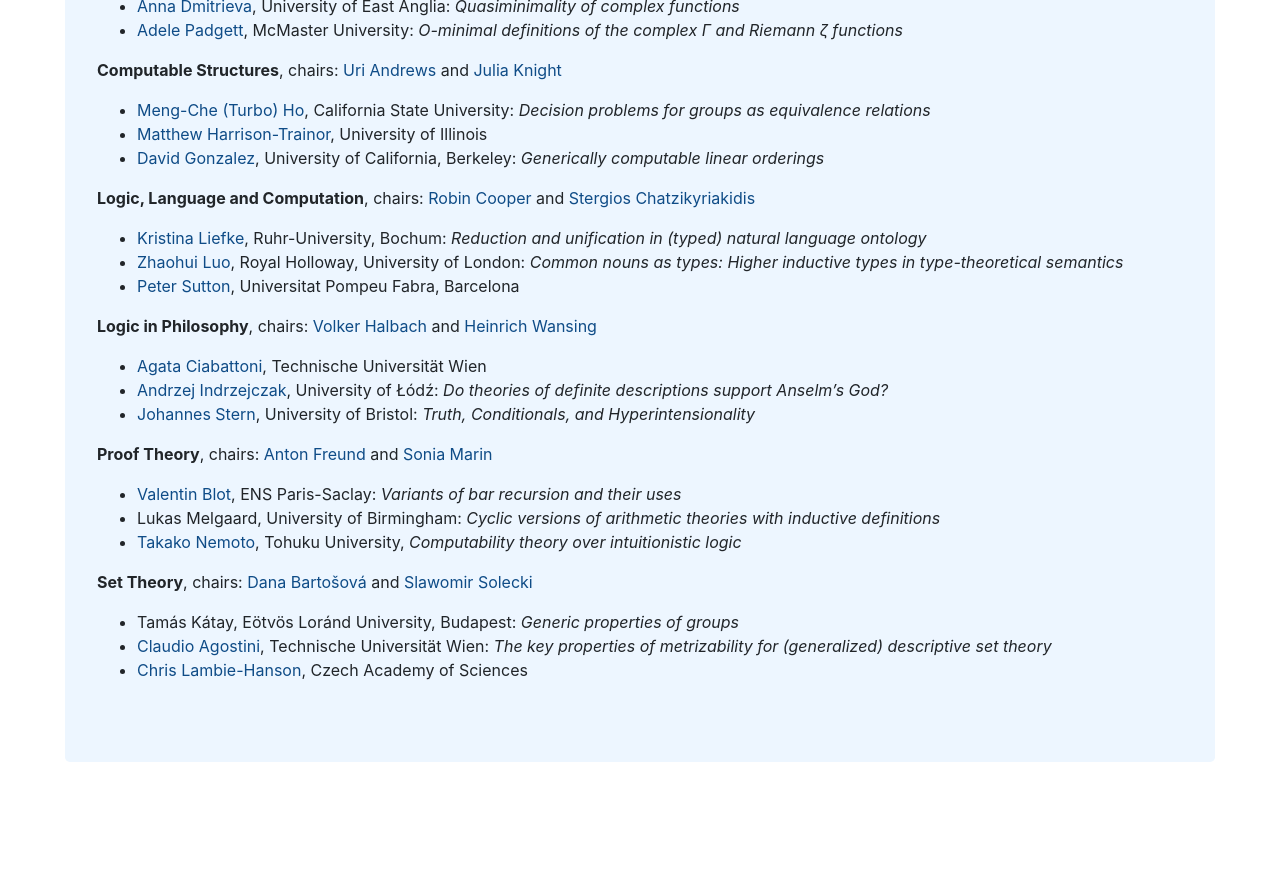
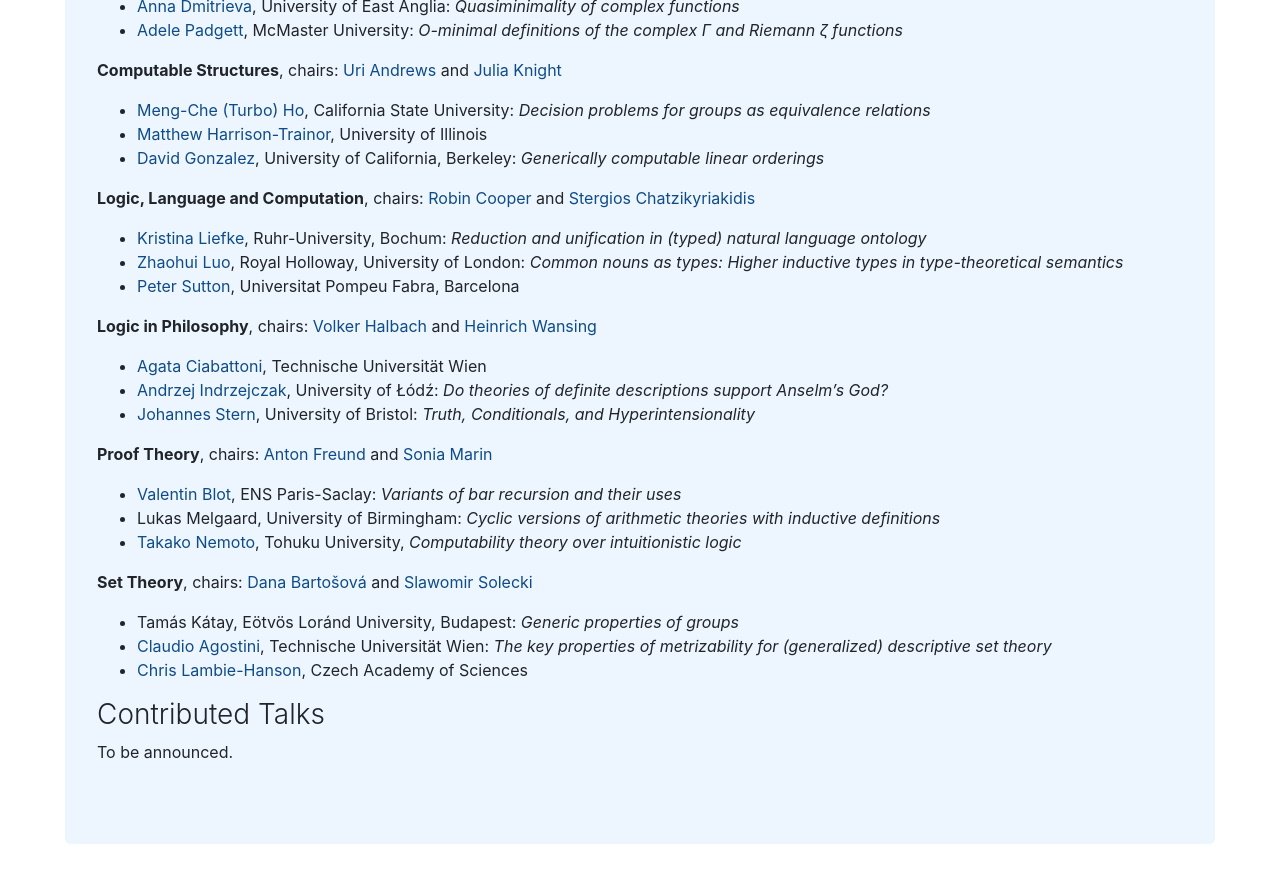
Before and after one commit to LC2024/LC2024.github.io, a Jekyll site: the page built from program/program.md, in a window 1280 px wide and 900 px high, scrolled down 1476 px. Shown: the top 883 px of the window. Built offline with Jekyll 4.4.1, drawn with Linux system fonts in a browser that asks for light colours; some web fonts are replaced; before the commit the page ends 2294 px from its top, so only the background shows below that.

Commit message:
mention CTs

```diff
--- a/program/program.md
+++ b/program/program.md
@@ -244,3 +244,7 @@ The 2024 Gödel lecture will be delivered by
 - Tamás Kátay, Eötvös Loránd University, Budapest: _Generic properties of groups_
 - [Claudio Agostini](https://sites.google.com/view/claudioagostiniswebsite), Technische Universität Wien: _The key properties of metrizability for (generalized) descriptive set theory_
 - [Chris Lambie-Hanson](https://users.math.cas.cz/~lambiehanson/), Czech Academy of Sciences
+
+### Contributed Talks
+
+To be announced.
```
